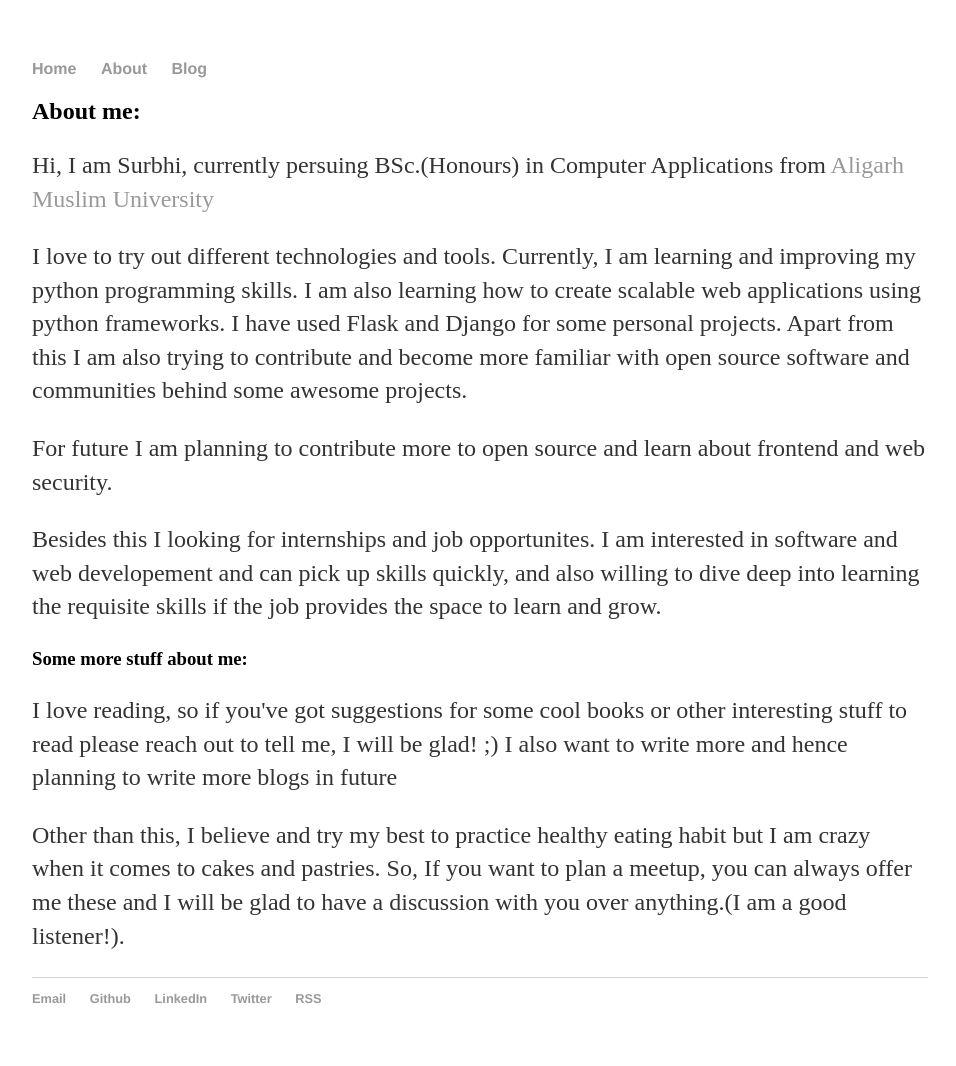
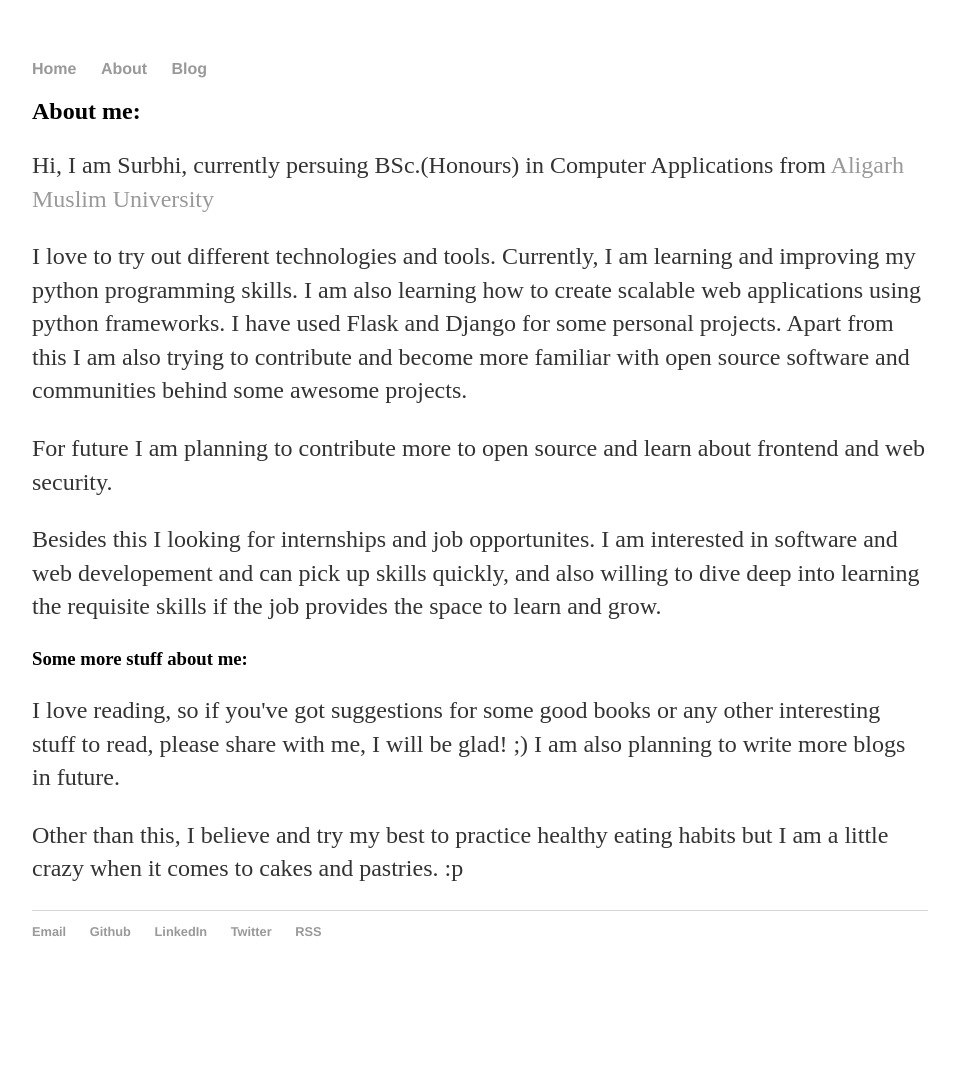
Before and after one commit to ssurbhi560/ssurbhi560.github.io, a Jekyll site: the page built from about/index.html, in a window 1280 px wide. Shown: the whole page, without its empty margins (160-1116 px from the left). Built offline with Jekyll 4.4.1, drawn with Linux system fonts in a browser that asks for light colours; after the commit the page ends 999 px from its top, so only the background shows below that.

Commit message:
fixing intro

```diff
--- a/about/index.html
+++ b/about/index.html
@@ -22,11 +22,10 @@ title: About Me | ssurbhi560
 
 	<h3>Some more stuff about me:</h3>
 		<p>
-			I love reading, so if you've got suggestions for some cool books or other interesting stuff to read please reach out to tell me, I will be glad! ;)
-			I also want to write more and hence planning to write more blogs in future
+			I love reading, so if you've got suggestions for some good books or any other interesting stuff to read, please share with me, I will be glad! ;) I am also planning to write more blogs in future.
 		</p>
 		<p>
-			Other than this, I believe and try my best to practice healthy eating habit but I am crazy when it comes to cakes and pastries.
-			So, If you want to plan a meetup, you can always offer me these and I will be glad to have a discussion with you over anything.(I am a good listener!).
+			Other than this, I believe and try my best to practice healthy eating habits but I am a little crazy when it comes to cakes and pastries. :p
 		</p>
+
 </div>
```
